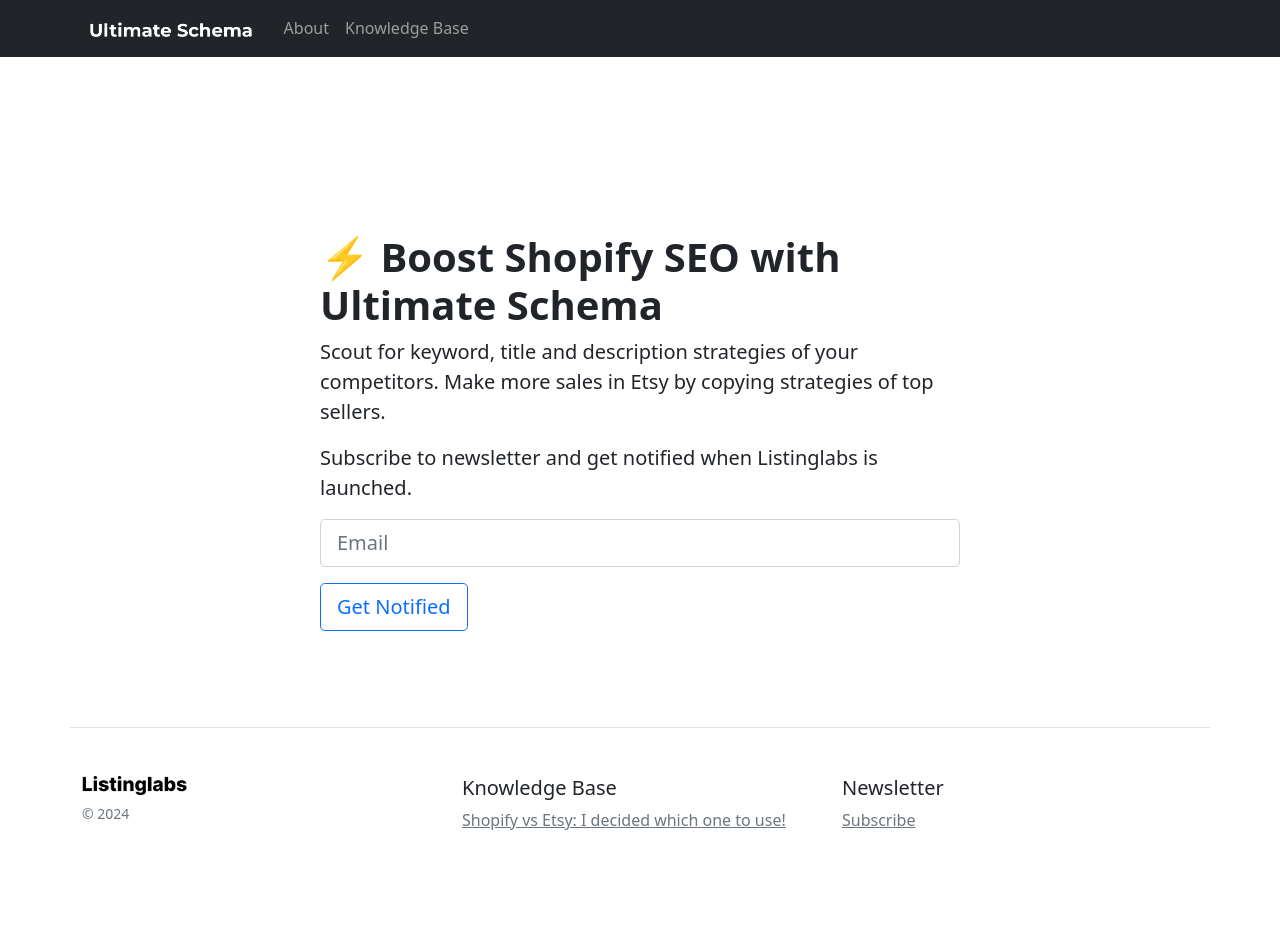
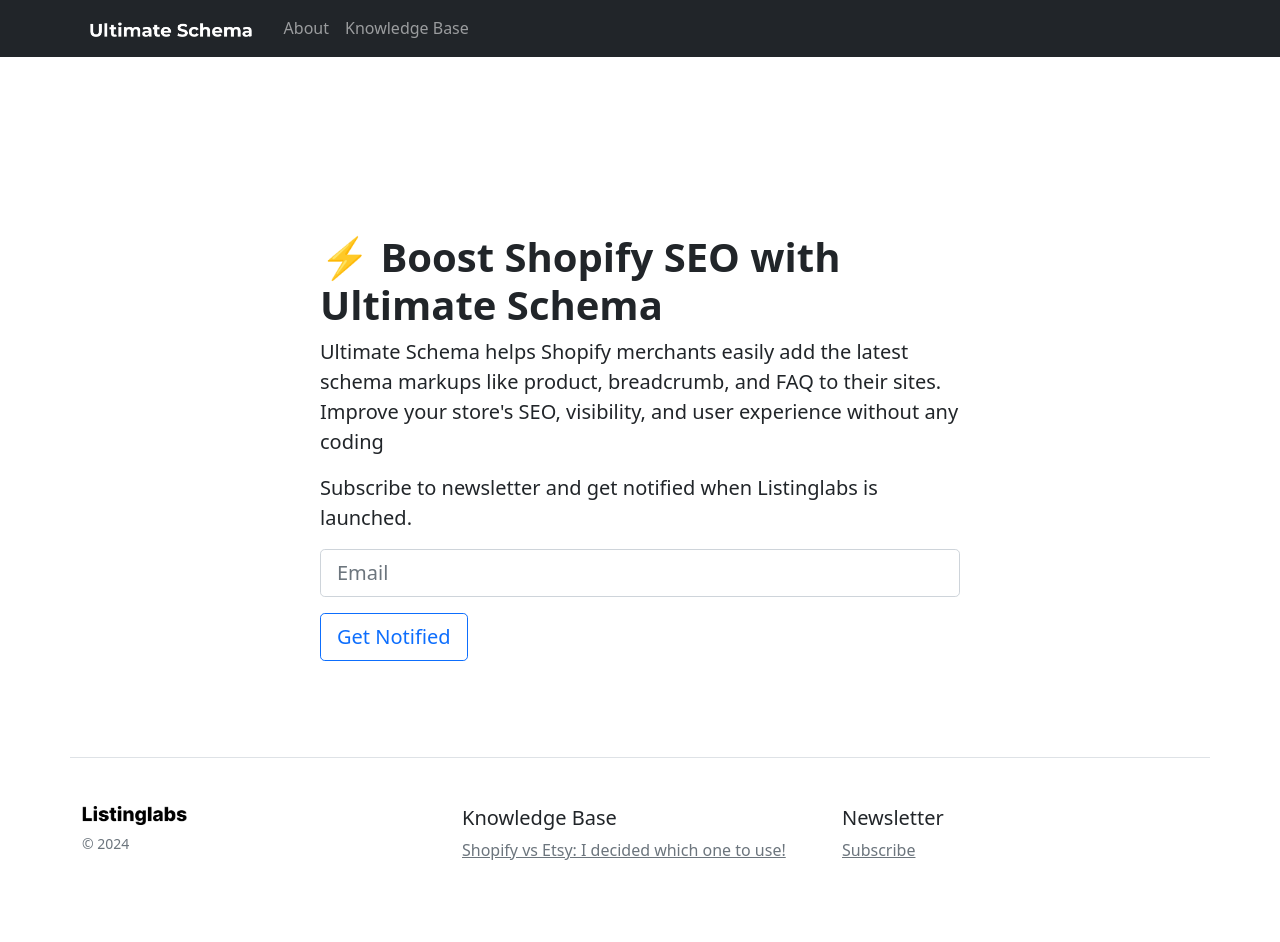
Before and after one commit to ultimateschema/ultimateschema.github.io, a Jekyll site: the page built from index.html, in a window 1280 px wide. Built offline with Jekyll 4.4.1, drawn with Linux system fonts in a browser that asks for light colours; before the commit the page ends 912 px from its top, so only the background shows below that.

Commit message:
text changes

```diff
--- a/index.html
+++ b/index.html
@@ -11,7 +11,7 @@
 
     <main role="main" class="inner cover">
         <h1 color="black"> <b>⚡ Boost Shopify SEO with Ultimate Schema </b></h1>
-        <p class="lead">Scout for keyword, title and description strategies of your competitors. Make more sales in Etsy by copying strategies of top sellers. </p>
+        <p class="lead">Ultimate Schema helps Shopify merchants easily add the latest schema markups like product, breadcrumb, and FAQ to their sites. Improve your store's SEO, visibility, and user experience without any coding </p>
 
 		<p class="lead">Subscribe to newsletter and get notified when Listinglabs is launched.</p>
         <p class="lead">
```
